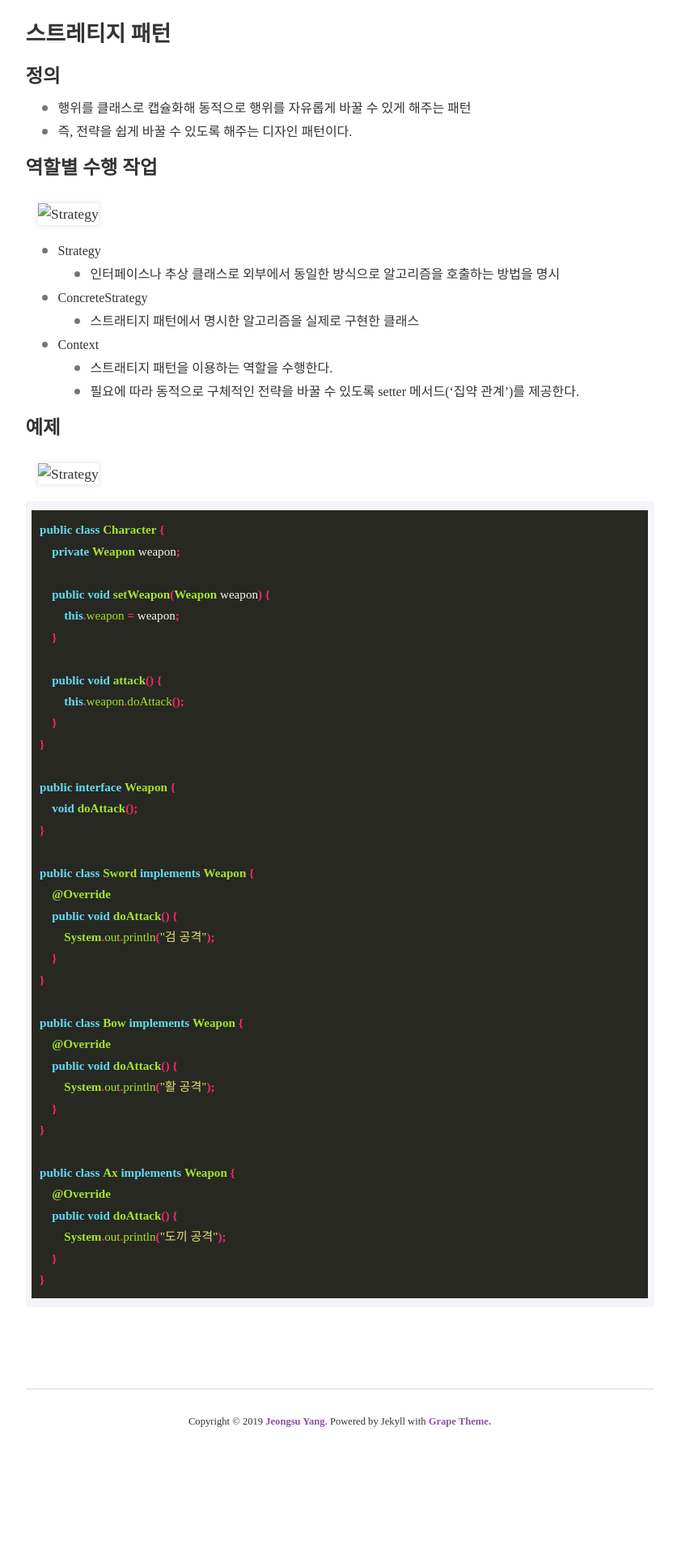
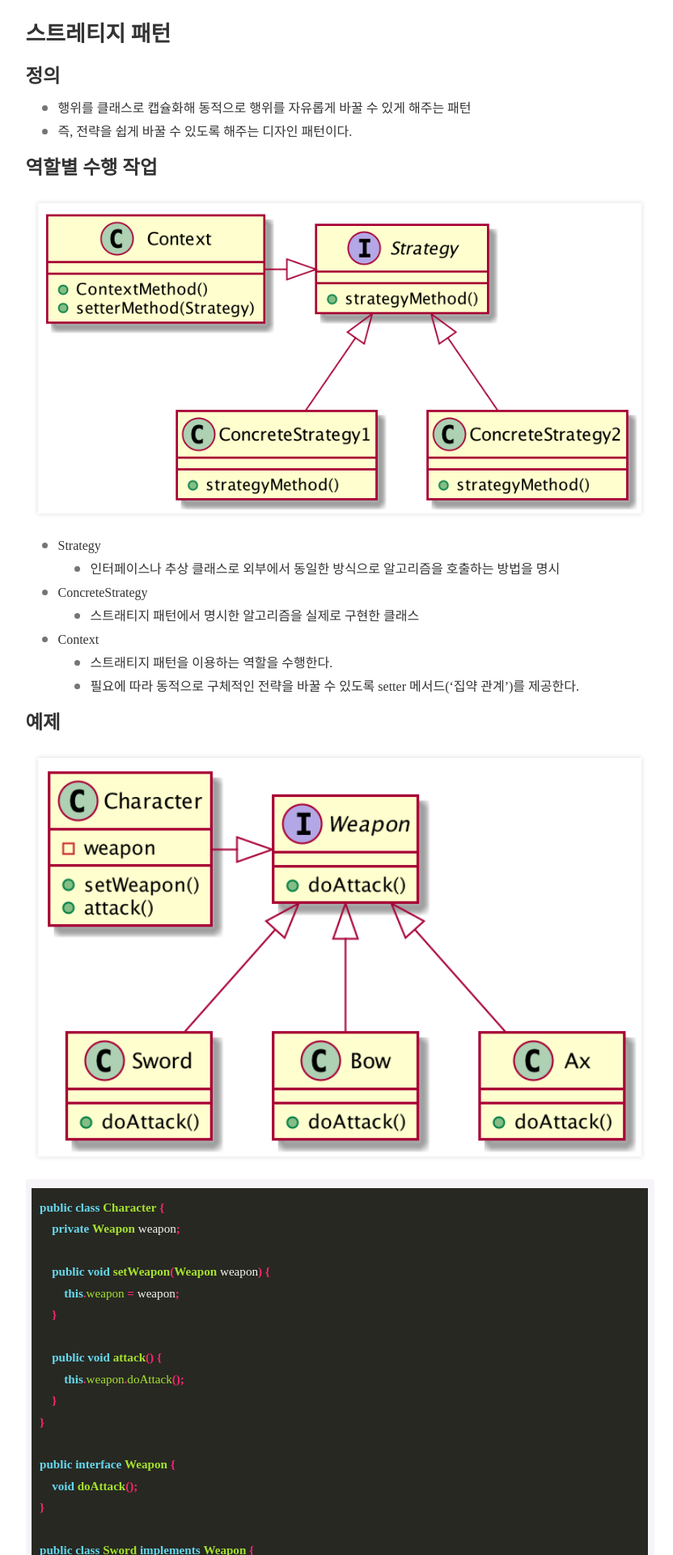
Before and after one commit to jsyang-dev/jsyang-dev.github.io, a Jekyll site: the page built from _posts/2019-12-20-design-pattern-01.md, in a window 1280 px wide. Shown: the part 306-2226 px from the top of the page at 81% size, without its empty margins (220-1052 px from the left). Built offline with Jekyll 4.4.1, drawn with Linux system fonts in a browser that asks for light colours; nearby versions of some CDN libraries; some web fonts are replaced; comment, search, counter and statistics services are not loaded; before the commit the page ends 2101 px from its top, so only the background shows below that.

Commit message:
Update 2019-12-20-design-pattern-01.md

````diff
--- a/_posts/2019-12-20-design-pattern-01.md
+++ b/_posts/2019-12-20-design-pattern-01.md
@@ -19,7 +19,7 @@ comments: 'True'
 
 ### 역할별 수행 작업
 
-![Strategy](/assets/designpattern/post/Strategy.png)
+![Strategy](/assets/post/designpattern/Strategy.png)
 
 * Strategy
   * 인터페이스나 추상 클래스로 외부에서 동일한 방식으로 알고리즘을 호출하는 방법을 명시
@@ -31,7 +31,7 @@ comments: 'True'
 
 ### 예제
 
-![Strategy](/assets/designpattern/post/StrategyExample.png)
+![StrategyExample](/assets/post/designpattern/StrategyExample.png)
 
 ```java
 public class Character {
````
